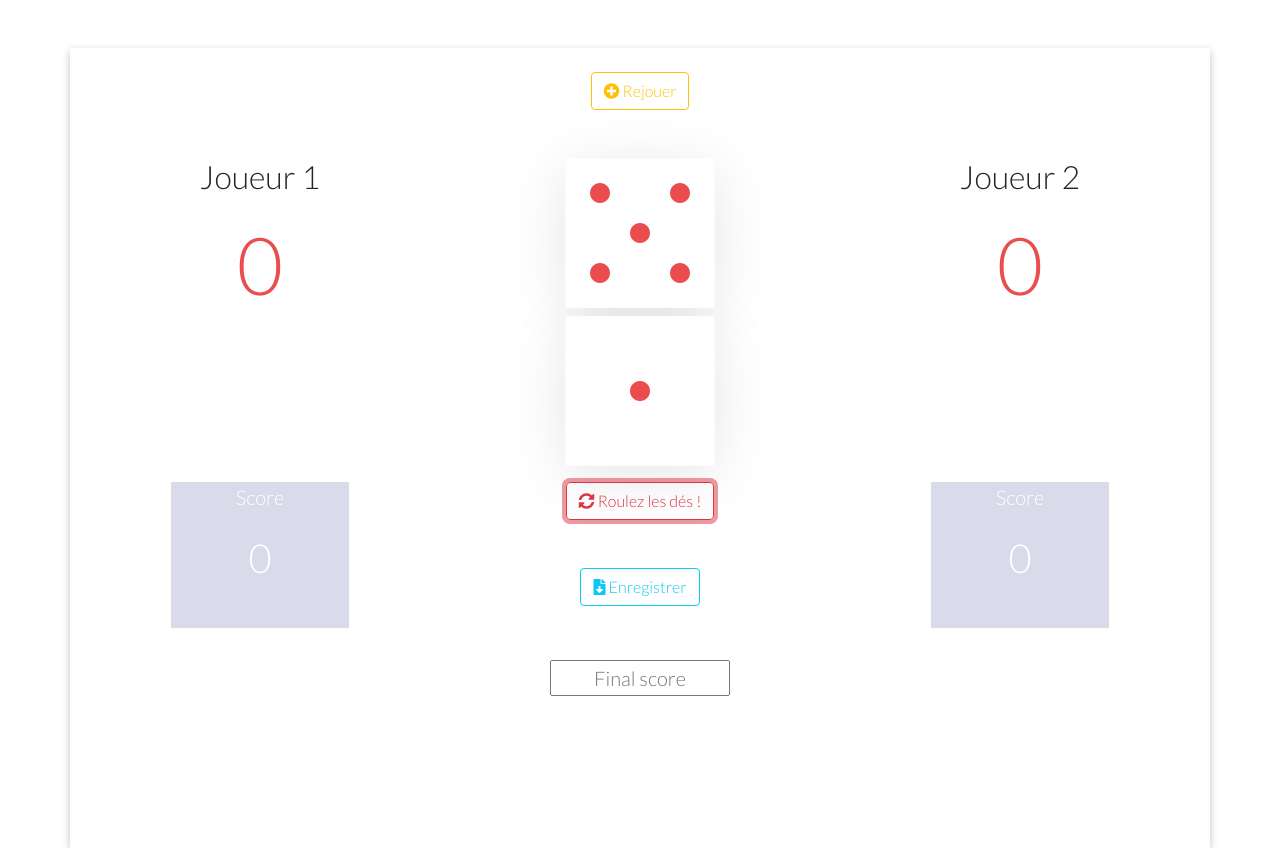
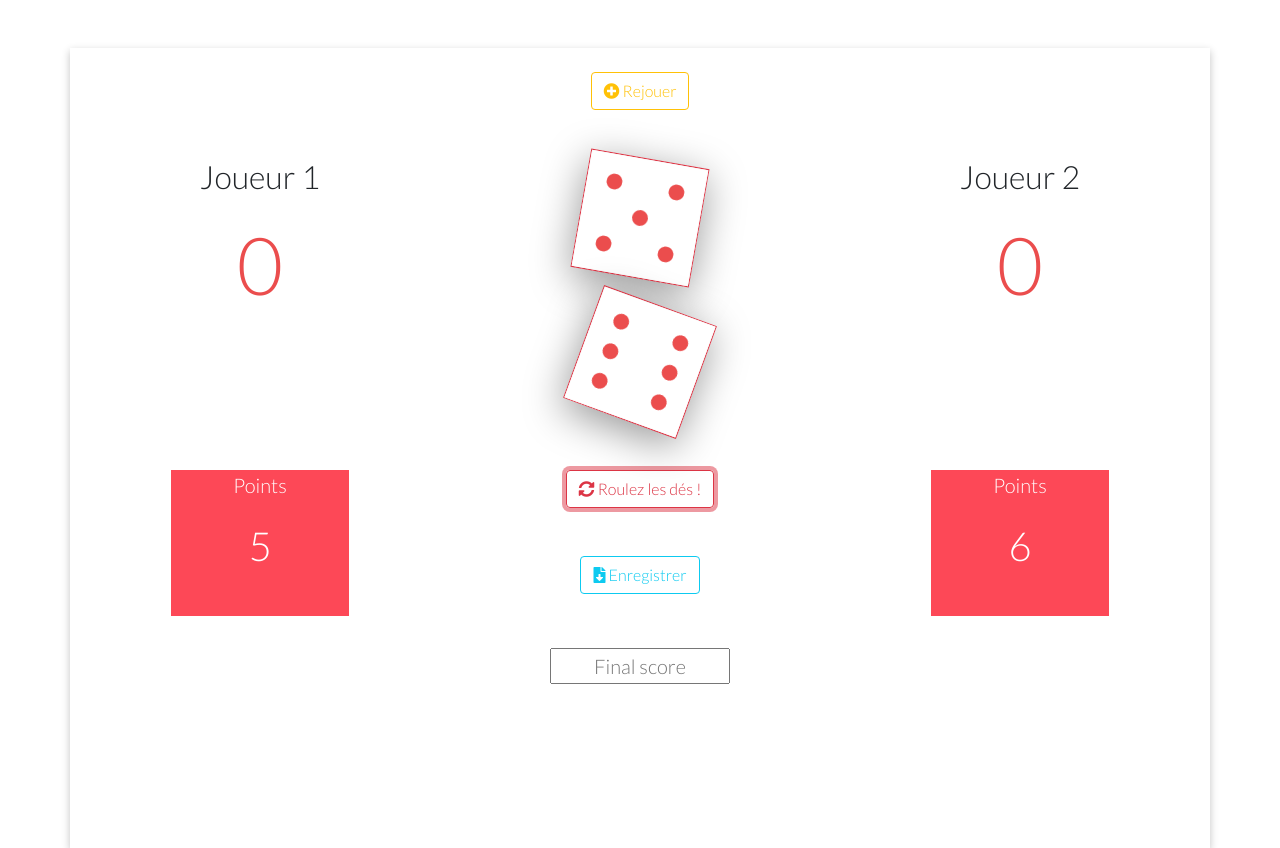
Before and after one commit to ishernan/Jeu-de-des, a plain HTML site: page index.html in a window 1280 px wide. Both pictures are taken after a click on the button "Roulez les dés !". Drawn offline with nearby package versions, Linux system fonts and the light colour scheme.

Commit message:
desig and JS1

```diff
--- a/index.html
+++ b/index.html
@@ -21,37 +21,37 @@
         <div class="row pt-5">
           <div class="col-4">
             <h2>Joueur 1</h2>
-            <div class="player-score" id="score-1">0</div>
+            <div class="joueur-score" id="score-1">0</div>
           </div>
 
           <div class="col-4">
-            <img src="images/dice-5.png" alt="Dé" class="img-fluid de" id="de1">
-            <img src="images/dice-1.png" alt="Dé" class="img-fluid de mt-2" id="de2">
+            <img src="images/dice-5.png" alt="Dé" class="img-fluid de de1 rounded-5 border border-danger" id="de1">
+            <img src="images/dice-1.png" alt="Dé" class="img-fluid de de2 mt-4 rounded-5 border border-danger" id="de2">
           </div>
 
           <div class="col-4">
             <h2>Joueur 2</h2>
-            <div class="player-score" id="score-1">0</div>
+            <div class="joueur-score" id="score-1">0</div>
           </div>
         </div>
 
         <div class="row mt-3 ">
           <div class="col-4">
-            <div class="score-joueurs lead">
-              <p>Score</p>
-              <p class="score fs-1" id="score-1">0</p>
+            <div class="points-joueurs lead">
+              <p>Points</p>
+              <p class="points fs-1" id="points-1">0</p>
             </div>
           </div>
 
           <div class="col-4">
-            <div><button class="btn btn-outline-danger"><i class="fas fa-sync-alt"></i> Roulez les dés !</button></div>
+            <div><button class="btn btn-outline-danger" id="roulez-des"><i class="fas fa-sync-alt"></i> Roulez les dés !</button></div>
             <div><button class="btn btn-outline-info mt-5"><i class="fas fa-file-download"></i> Enregistrer</button></div>
           </div>
 
           <div class="col-4">
-            <div class="score-joueurs lead">
-              <p>Score</p>
-              <p class="score fs-1" id="score-2">0</p>
+            <div class="points-joueurs lead">
+              <p>Points</p>
+              <p class="points fs-1" id="points-2">0</p>
             </div>
 
           </div>
--- a/jeu.js
+++ b/jeu.js
@@ -1,22 +1,32 @@
-// const button = document.querySelector('.btn');
-// const numero = document.querySelector('#numero');
-
-
-
-// button.addEventListener('click', ()=>{
-//   jeuDe()
-// })
-
-// function jeuDe () {
-//   let de = Math.floor((Math.random() * 6) + 1 );
-//   numero.textContent = de
-//  }
-
 const rejouer = document.querySelector('#rejouer');
 const de1 = document.querySelector('#de1');
 const de2 = document.querySelector('#de2');
+const roulezDes = document.querySelector('#roulez-des');
+const points1= document.querySelector('#points-1');
+const points2= document.querySelector('#points-2');
+
+
+roulezDes.addEventListener('click', ()=>{
+  jeuDe();
+})
+
 
 rejouer.addEventListener('click', ()=>{
   de1.style.display = 'none';
   de2.style.display = 'none';
 } )
+
+
+
+function jeuDe () {
+  let rouler1 = Math.floor((Math.random() * 6) + 1 );
+  let rouler2 = Math.floor((Math.random() * 6) + 1 );
+
+  de1.style.display = 'block';
+  de2.style.display = 'block';
+  de1.src = 'images/dice-' + rouler1 + '.png';
+  de2.src = 'images/dice-' + rouler2 + '.png';
+  points1.textContent = rouler1;
+  points2.textContent = rouler2;
+
+  }
--- a/styles.css
+++ b/styles.css
@@ -12,12 +12,12 @@ body {
 
 }
 
-.score{
+.points{
   height: 100px;
 }
 
-.score-joueurs{
-  background-color: #d9dbeb;
+.points-joueurs{
+  background-color: #fd4857;
   color: #fff;
   width: 50%;
   margin: 0 auto;
@@ -28,7 +28,7 @@ body {
 .player-current-score {
   font-size: 40px;
 }
-.player-score {
+.joueur-score {
   text-align: center;
   font-size: 80px;
   color: #EB4D4D;
@@ -40,13 +40,18 @@ body {
 }
 
 .de {
-  height: 150px;
+  height: 120px;
   display: block;
   margin: auto;
-  box-shadow: 0px 10px 60px rgba(0, 0, 0, 0.10);
+  box-shadow: 0px 10px 40px rgba(0, 0, 0, 0.40);
+}
 
-
-}
+.de1{
+  transform: rotate(10deg); /* Équivalent à rotateZ(45deg) */
+  }
+.de2{
+  transform: rotate(20deg); /* Équivalent à rotateZ(45deg) */
+   }
 
 
 .compteur {
```
